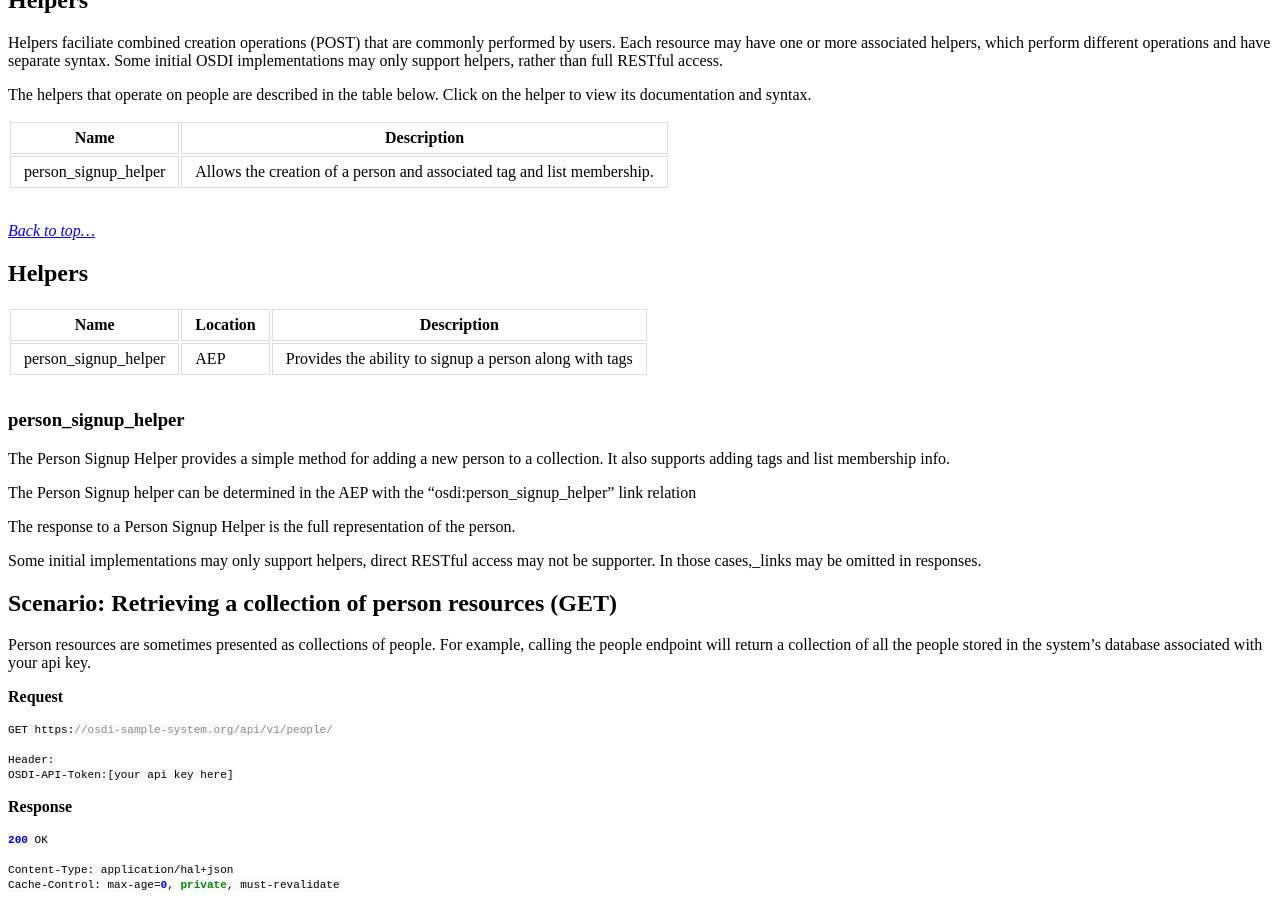
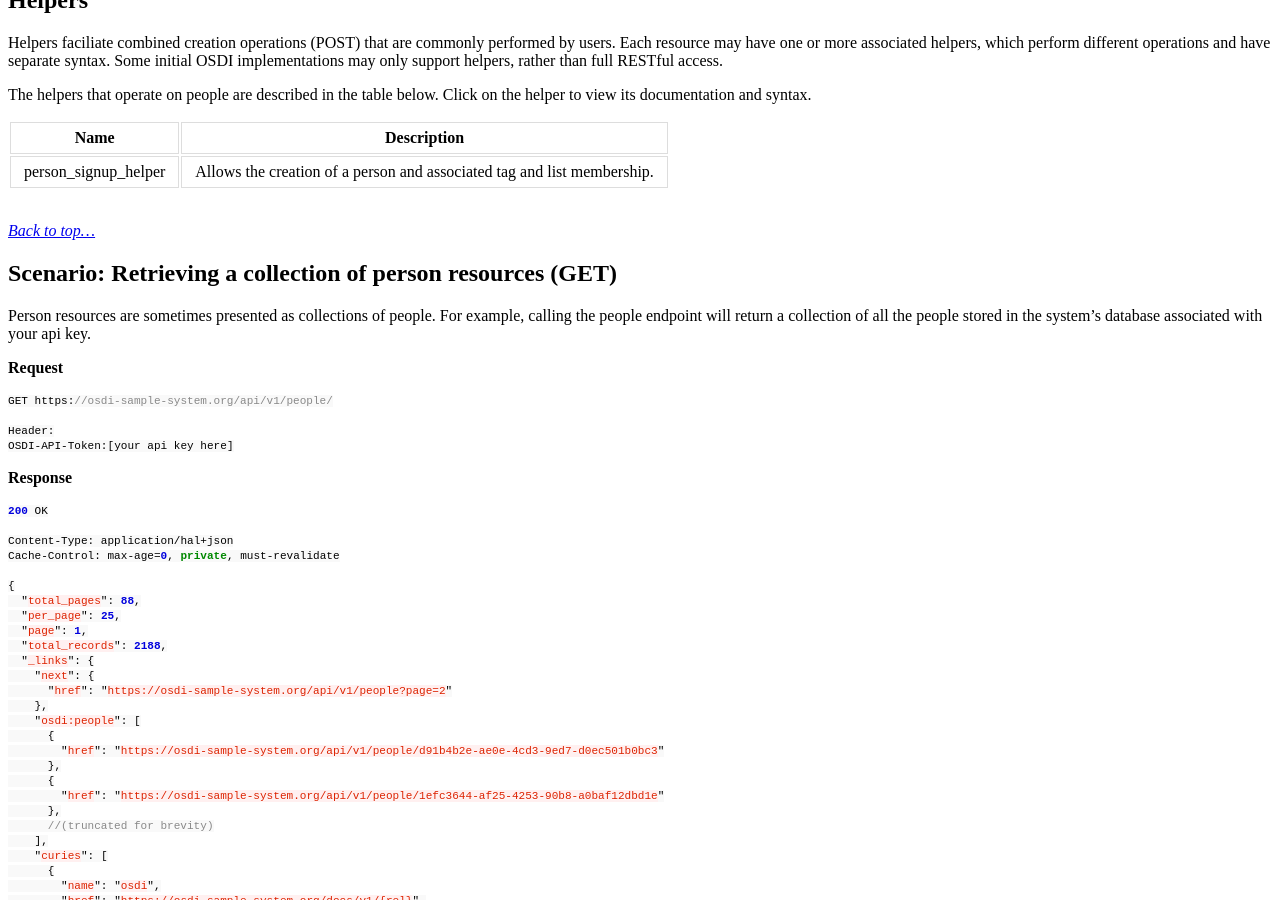
Before and after one commit to opensupporter/osdi-docs, a Jekyll site: the page built from people.md, in a window 1280 px wide and 900 px high, scrolled down 4286 px. Built offline with Jekyll 4.4.1, drawn with Linux system fonts in a browser that asks for light colours; a style sheet for code colours, icons or effects is not loaded.

Commit message:
removing person signup helper full description
will go on helper page

```diff
--- a/people.md
+++ b/people.md
@@ -158,20 +158,6 @@ The helpers that operate on people are described in the table below. Click on th
 
 _[Back to top...](#person)_
 
-## Helpers
-
-|Name		|Location	|Description
-|---------------|---------------|--------------------------------
-| person_signup_helper | AEP    |Provides the ability to signup a person along with tags
-
-### person_signup_helper
-The Person Signup Helper provides a simple method for adding a new person to a collection. It also supports adding tags and list membership info.
-
-The Person Signup helper can be determined in the AEP with the "osdi:person_signup_helper" link relation
-
-The response to a Person Signup Helper is the full representation of the person.
-
-Some initial implementations may only support helpers, direct RESTful access may not be supporter. In those cases,_links may be omitted in responses.
 
 ## Scenario: Retrieving a collection of person resources (GET)
 
```
